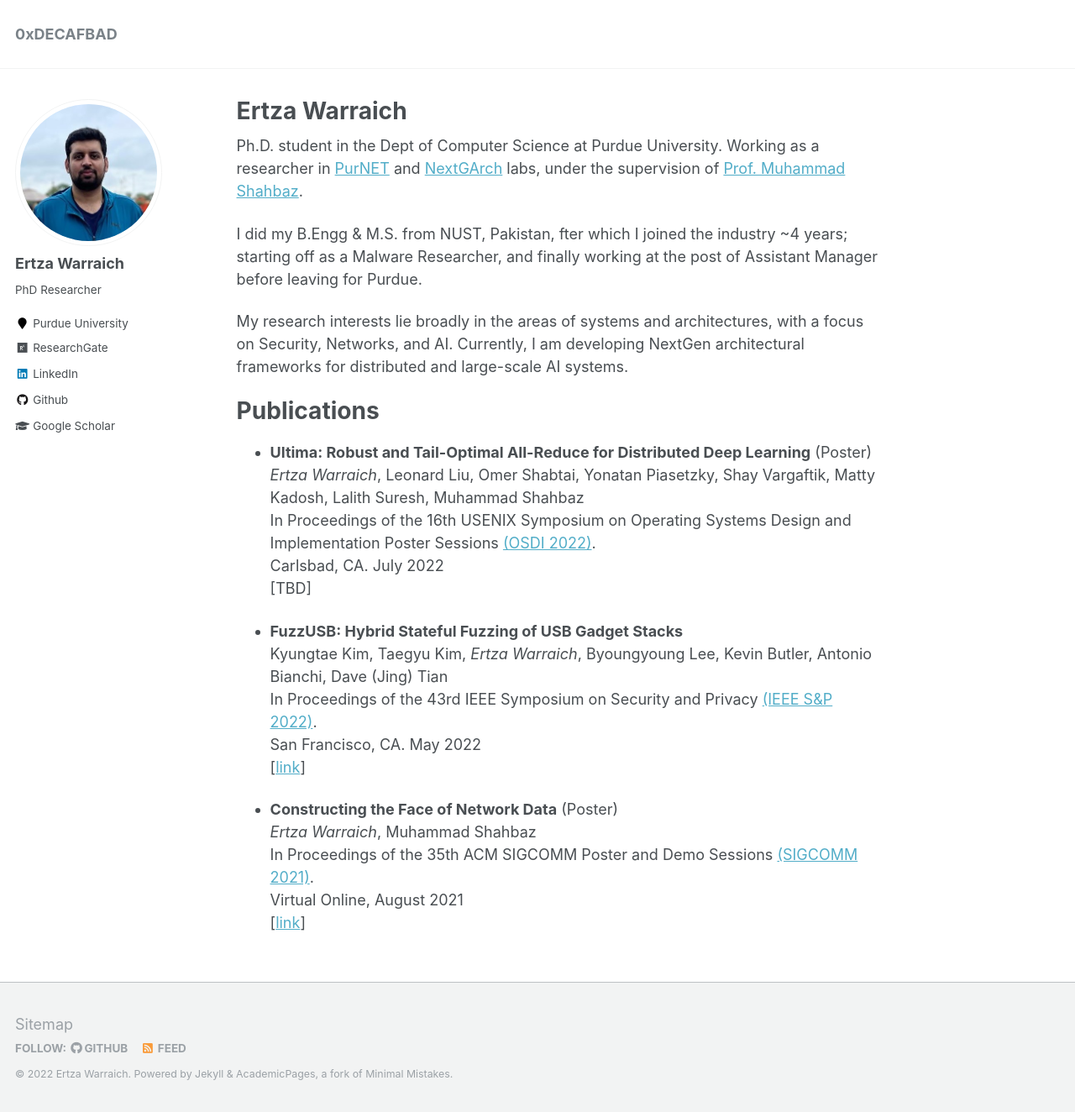
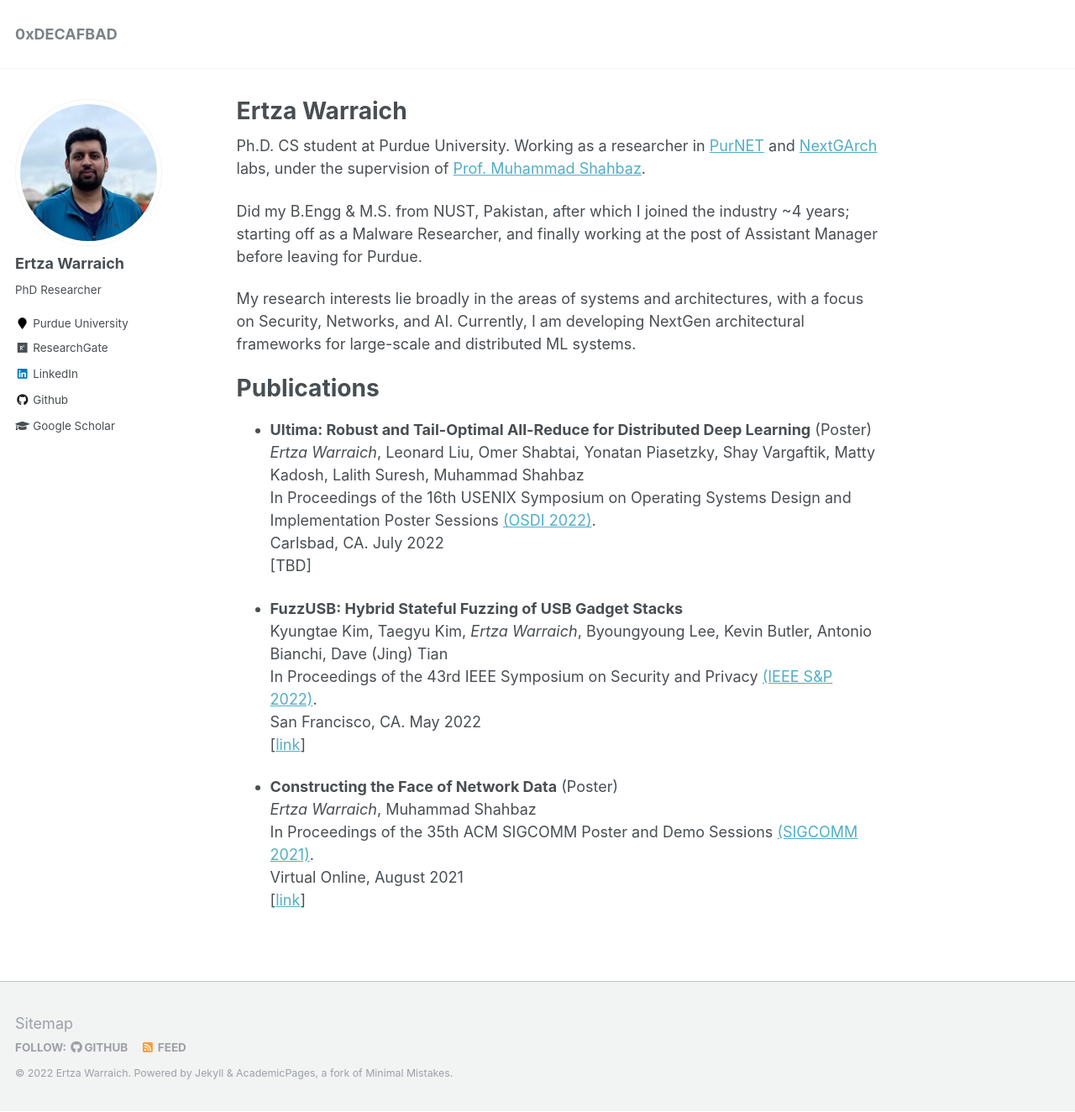
Before and after one commit to ertza/ertza.github.io, a Jekyll site: the page built from _pages/about.md, in a window 1280 px wide and 1324 px high. Shown: the whole window at 84% size. Built offline with Jekyll 4.4.1, drawn with Linux system fonts in a browser that asks for light colours.

Commit message:
Update about.md

```diff
--- a/_pages/about.md
+++ b/_pages/about.md
@@ -8,13 +8,13 @@ redirect_from:
   - /about.html
 ---
 
-Ph.D. student in the Dept of Computer Science at Purdue University.
+Ph.D. CS student at Purdue University.
 Working as a researcher in [PurNET](https://purnet-lab.gitlab.io) and [NextGArch](https://nextgarch.gitlab.io) labs, under the supervision of [Prof. Muhammad Shahbaz](https://mshahbaz.gitlab.io).
 
-I did my B.Engg & M.S. from NUST, Pakistan, fter which I joined the industry ~4 years; starting off as a Malware Researcher, and finally working at the post of Assistant Manager before leaving for Purdue.
+Did my B.Engg & M.S. from NUST, Pakistan, after which I joined the industry ~4 years; starting off as a Malware Researcher, and finally working at the post of Assistant Manager before leaving for Purdue.
 
 My research interests lie broadly in the areas of systems and architectures, with a focus on Security, Networks, and AI.
-Currently, I am developing NextGen architectural frameworks for distributed and large-scale AI systems.
+Currently, I am developing NextGen architectural frameworks for large-scale and distributed ML systems.
 
 Publications
 ======
```
